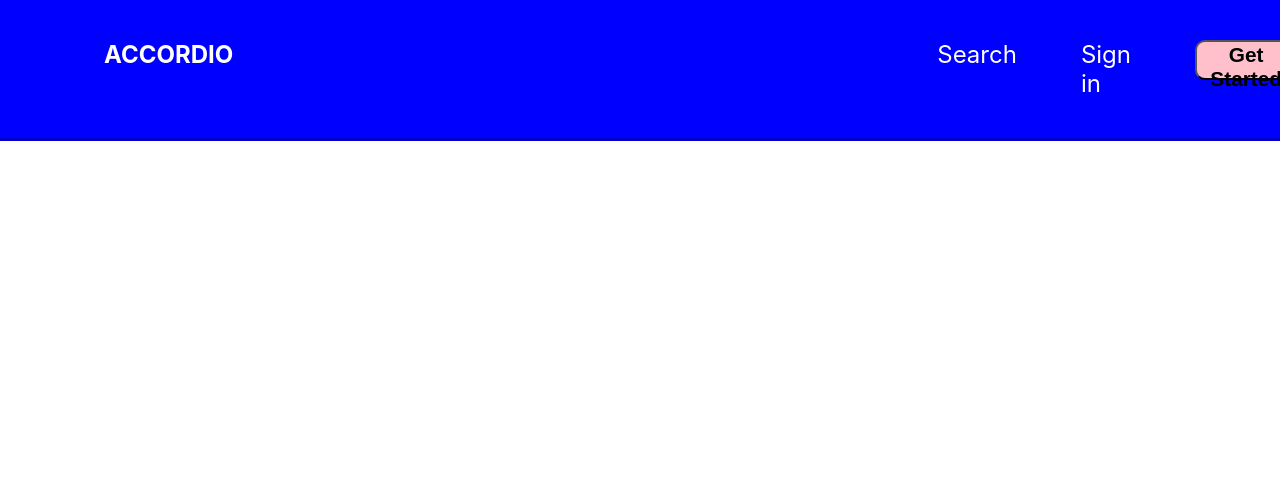
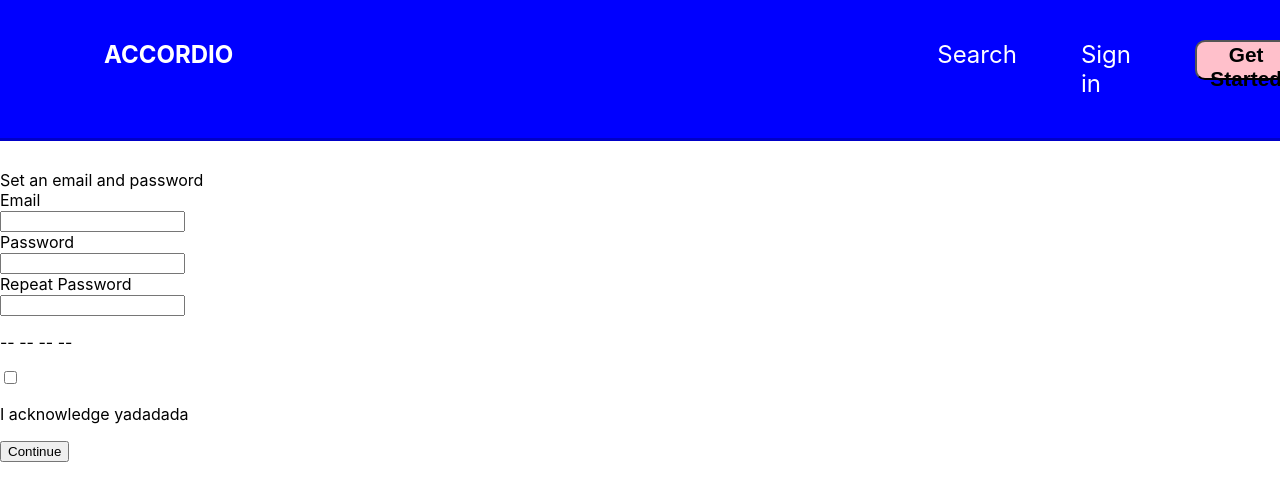
Before and after one commit to alinan-vn/accordio-frontend-react, a React (Create React App) app: page /create-account in a window 1280 px wide. Shown: the top 500 px of the page. Built offline with nearby package versions, Linux system fonts and the light colour scheme.

Commit message:
basic create account jsx

```diff
--- a/src/App.js
+++ b/src/App.js
@@ -3,6 +3,7 @@ import './scss/main.scss'
 import {BrowserRouter, Route} from 'react-router-dom'
 
 import Navigation from './components/global/navigation/index'
+import CreateAccount from './components/create-account/index'
 
 
 function App() {
@@ -10,10 +11,9 @@ function App() {
     <div>
       <Navigation />
       <BrowserRouter>
-        {/* <Route exact path='/' component={} />
-        <Route exact path='/' component={} />
-        <Route exact path='/' component={} /> */}
-      </BrowserRouter>
+        <Route exact path='/create-account' component={CreateAccount} />
+        {/* <Route exact path='/' component={} /> */}
+      </ BrowserRouter>
       {/* <Footer /> */}
     </div>
   );
--- /dev/null
+++ b/src/components/create-account/index.jsx
@@ -0,0 +1,35 @@
+import React from 'react'
+
+class CreateAccount extends React.Component {
+
+    render(){
+        return(
+            <section>
+                <div>Set an email and password</div>
+                <div><form>
+                    <label>Email<br />
+                        <input />
+                    </label><br />
+
+                    <label>Password<br />
+                        <input />
+                    </label><br />
+
+                    <label>Repeat Password<br />
+                        <input />
+                    </label><br />
+
+                    <p>-- -- -- --</p> {/* bar that shows how good password is */}
+
+                    <input type='checkbox' />
+
+                    <p>I acknowledge yadadada</p>
+
+                    <button>Continue</button>
+                </form></div>
+            </section>
+        )
+    }
+}
+
+export default CreateAccount
--- a/src/components/global/navigation/index.jsx
+++ b/src/components/global/navigation/index.jsx
@@ -9,7 +9,6 @@ class Navigation extends React.Component {
                     <li><a className='logo' href='/'>ACCORDIO</a></li>
                     <li><a className='push' href='/search'>Search</a></li>
                     <li><a href='/sign-in'>Sign in</a></li>
-                    {/* <li><a href='/create-account'>Get Started</a></li> */}
                     <li><a href='/create-account'><button className='get-started-btn'>Get Started</button></a></li>
                 </ul>
             </section>
```
